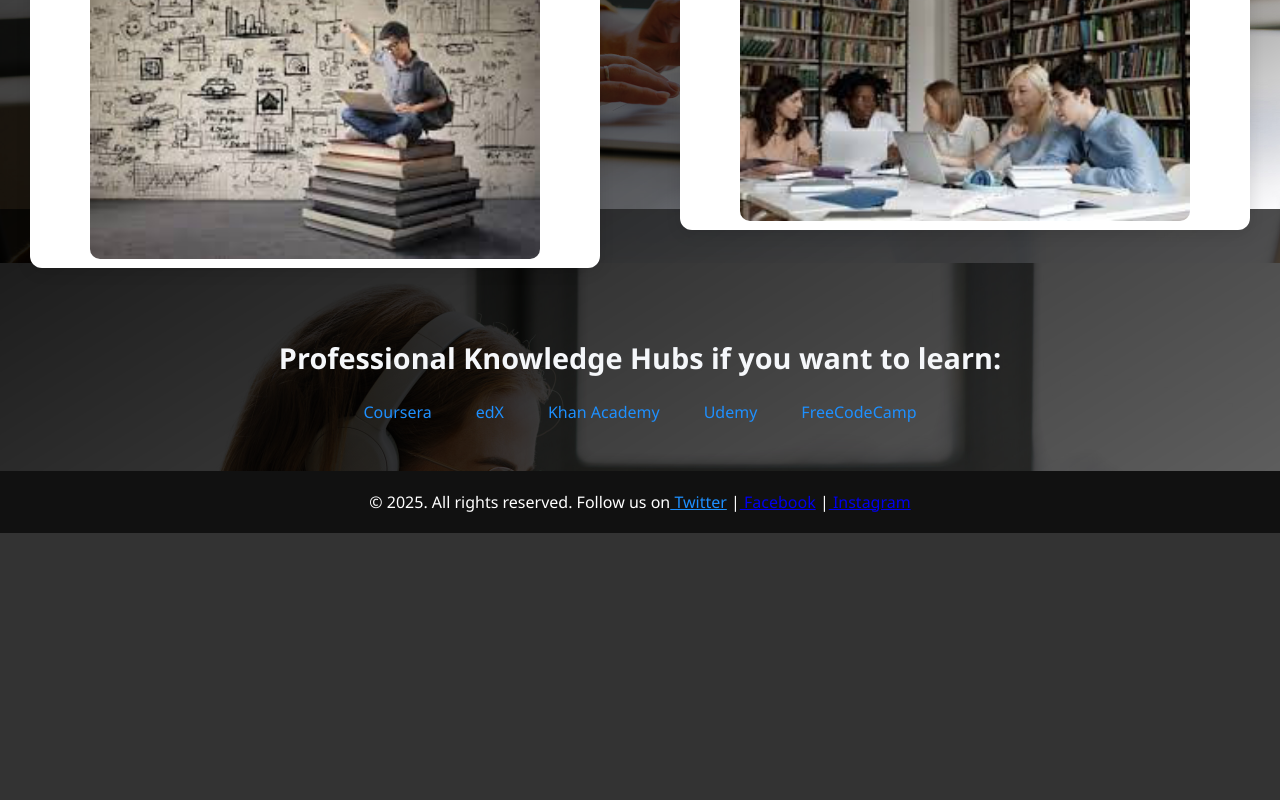
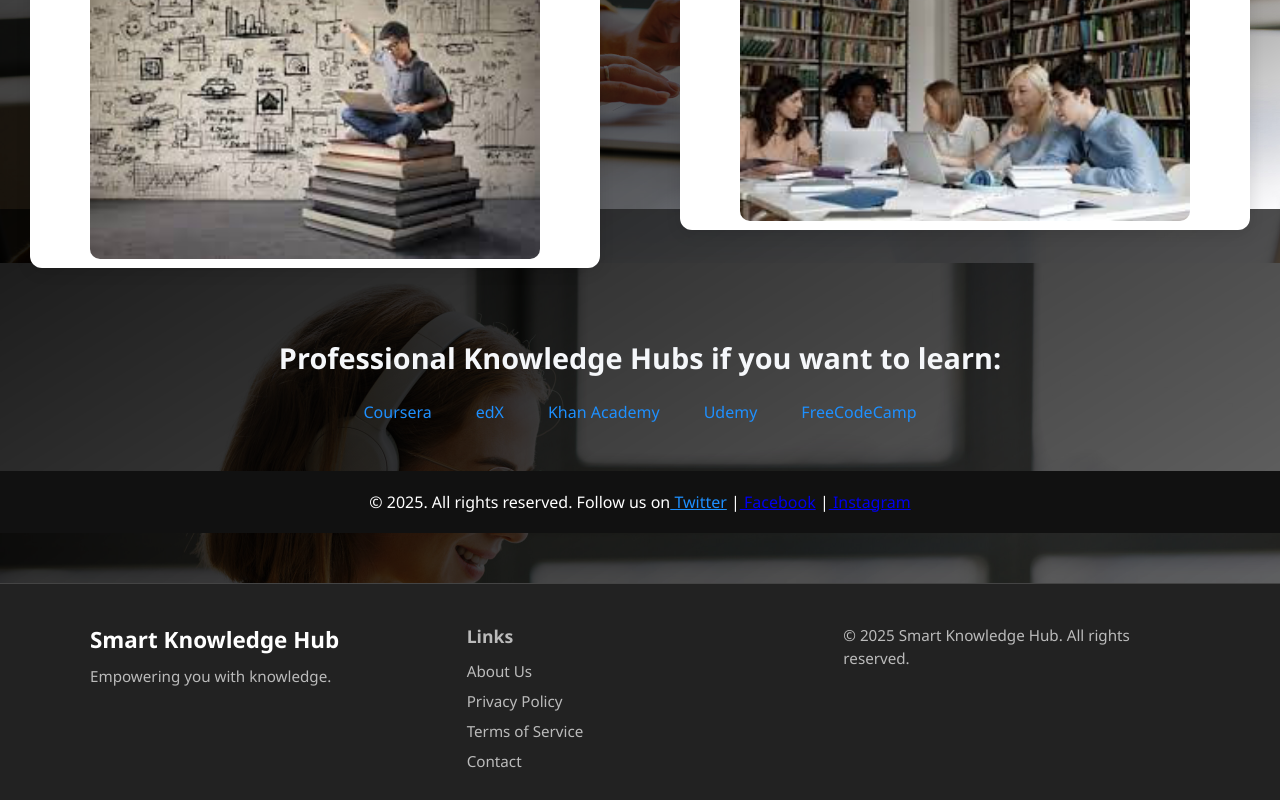
Before and after one commit to hermelagetachew999-collab/smart-knowledge-hub, a React (Create React App) app: page / in a window 1280 px wide. Shown: the part 591-1391 px from the top of the page. Before the commit the page ends 1124 px from the top, so only its background shows below. Built offline with nearby package versions, Linux system fonts and the light colour scheme.

Commit message:
Add footer with About Us, Privacy Policy, and other links

```diff
--- a/src/App.jsx
+++ b/src/App.jsx
@@ -3,6 +3,7 @@ import Navbar from "./components/Navbar";
 import Library from "./pages/Library";
 import LoginModal from "./components/LoginModal";
 import SignupModal from "./components/SignupModal";
+import Footer from "./components/Footer";
 import Home from "./pages/Home";
 
 const safeJSON = (value, fallback = null) => {
@@ -65,6 +66,7 @@ export default function App() {
         ) : (
           <Home currentUser={currentUser} />
         )}
+        <Footer />
       </div>
 
       {/* LOGIN / SIGNUP MODAL WITH DARK OVERLAY */}
--- /dev/null
+++ b/src/components/Footer.jsx
@@ -0,0 +1,28 @@
+import React from "react";
+
+const Footer = () => {
+    return (
+        <footer className="footer">
+            <div className="container footer-content">
+                <div className="footer-section">
+                    <h3>Smart Knowledge Hub</h3>
+                    <p>Empowering you with knowledge.</p>
+                </div>
+                <div className="footer-section">
+                    <h4>Links</h4>
+                    <ul className="footer-links">
+                        <li><a href="#" className="footer-link">About Us</a></li>
+                        <li><a href="#" className="footer-link">Privacy Policy</a></li>
+                        <li><a href="#" className="footer-link">Terms of Service</a></li>
+                        <li><a href="#" className="footer-link">Contact</a></li>
+                    </ul>
+                </div>
+                <div className="footer-section">
+                    <p>&copy; {new Date().getFullYear()} Smart Knowledge Hub. All rights reserved.</p>
+                </div>
+            </div>
+        </footer>
+    );
+};
+
+export default Footer;
--- a/src/index.css
+++ b/src/index.css
@@ -793,3 +793,68 @@ body {
     font-size: 1rem;
   }
 }
+/* FOOTER ------------------------------------- */
+.footer {
+  background-color: #222;
+  color: #fff;
+  padding: 40px 0 20px;
+  margin-top: 50px;
+  border-top: 1px solid #444;
+}
+
+.footer-content {
+  display: flex;
+  flex-wrap: wrap;
+  justify-content: space-between;
+  gap: 30px;
+}
+
+.footer-section {
+  flex: 1;
+  min-width: 200px;
+}
+
+.footer-section h3 {
+  font-size: 1.4rem;
+  margin-bottom: 10px;
+  color: #fff;
+}
+
+.footer-section h4 {
+  font-size: 1.1rem;
+  margin-bottom: 12px;
+  color: #bbb;
+}
+
+.footer-section p {
+  color: #bbb;
+  font-size: 0.95rem;
+  line-height: 1.5;
+}
+
+.footer-links {
+  list-style: none;
+  padding: 0;
+}
+
+.footer-links li {
+  margin-bottom: 8px;
+}
+
+.footer-link {
+  color: #bbb;
+  text-decoration: none;
+  transition: color 0.2s;
+  font-size: 0.95rem;
+}
+
+.footer-link:hover {
+  color: #4a55ff;
+}
+
+@media (max-width: 768px) {
+  .footer-content {
+    flex-direction: column;
+    text-align: center;
+  }
+}
--- a/src/pages/Library.jsx
+++ b/src/pages/Library.jsx
@@ -47,10 +47,6 @@ export default function Library({ onClose, currentUser }) {
         <span className="close-btn" onClick={onClose}>×</span>
       </div>
 
-      {resources.length === 0 ? (
-        <p style={{ color: "var(--muted)", textAlign: "center", marginTop: "60px" }}>
-          No saved resources yet. Go back and save some from Home!
-        </p>
       ) : (
       <div className="resource-grid">
         {resources.map((r, i) => (
```
Lines whose indentation alone changed are shown as unchanged.
